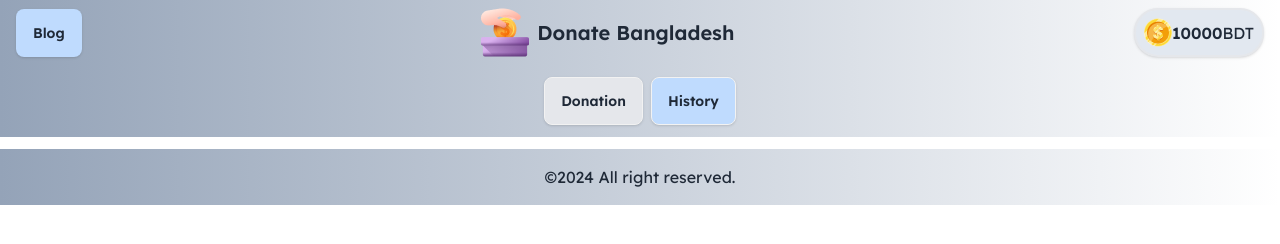
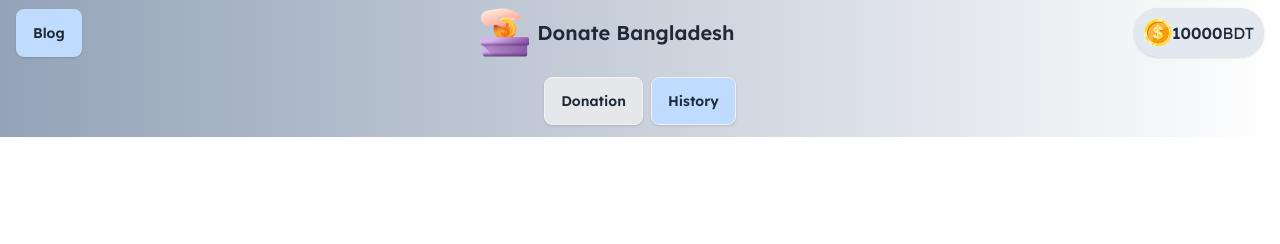
Before and after one commit to KaziAbdurRahim/Assignment-5, a plain HTML site: page index.html in a window 1280 px wide. Both pictures are taken after a click on the button "History". Drawn offline with nearby package versions, Linux system fonts and the light colour scheme.

Commit message:
removed the footer from transection

```diff
--- a/js/utilites.js
+++ b/js/utilites.js
@@ -44,6 +44,10 @@ function showButtonActive(id) {
 
     document.getElementById('show-transection').classList.remove('bg-blue-200');
     document.getElementById('show-transection').classList.add('bg-gray-200');
+    if(id ==='show-transection'){
+        document.getElementById('footerr').classList.add('hidden');
+
+    }else{ document.getElementById('footerr').classList.remove('hidden');}
 
     // Set the clicked button to blue
     document.getElementById(id).classList.remove('bg-gray-200');
```
Also changed, not shown: index.html (+1 -1 lines).
